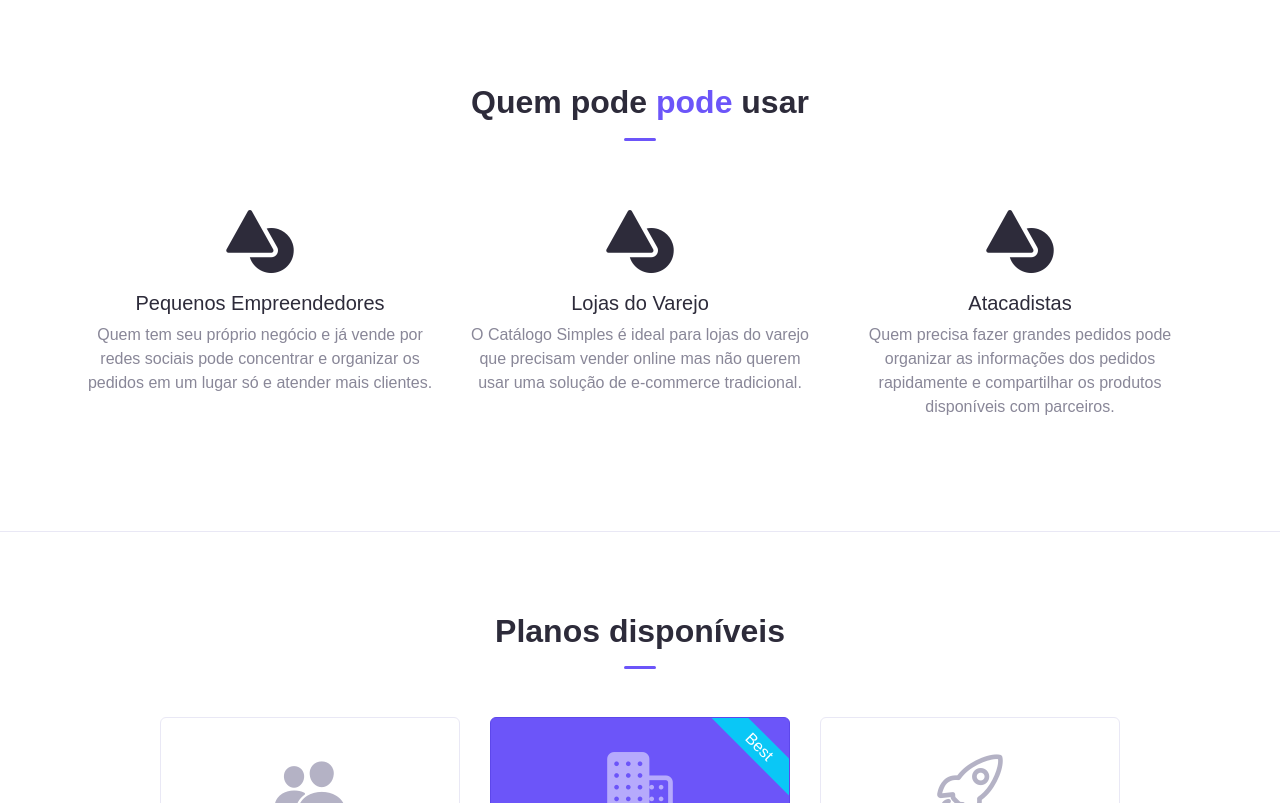
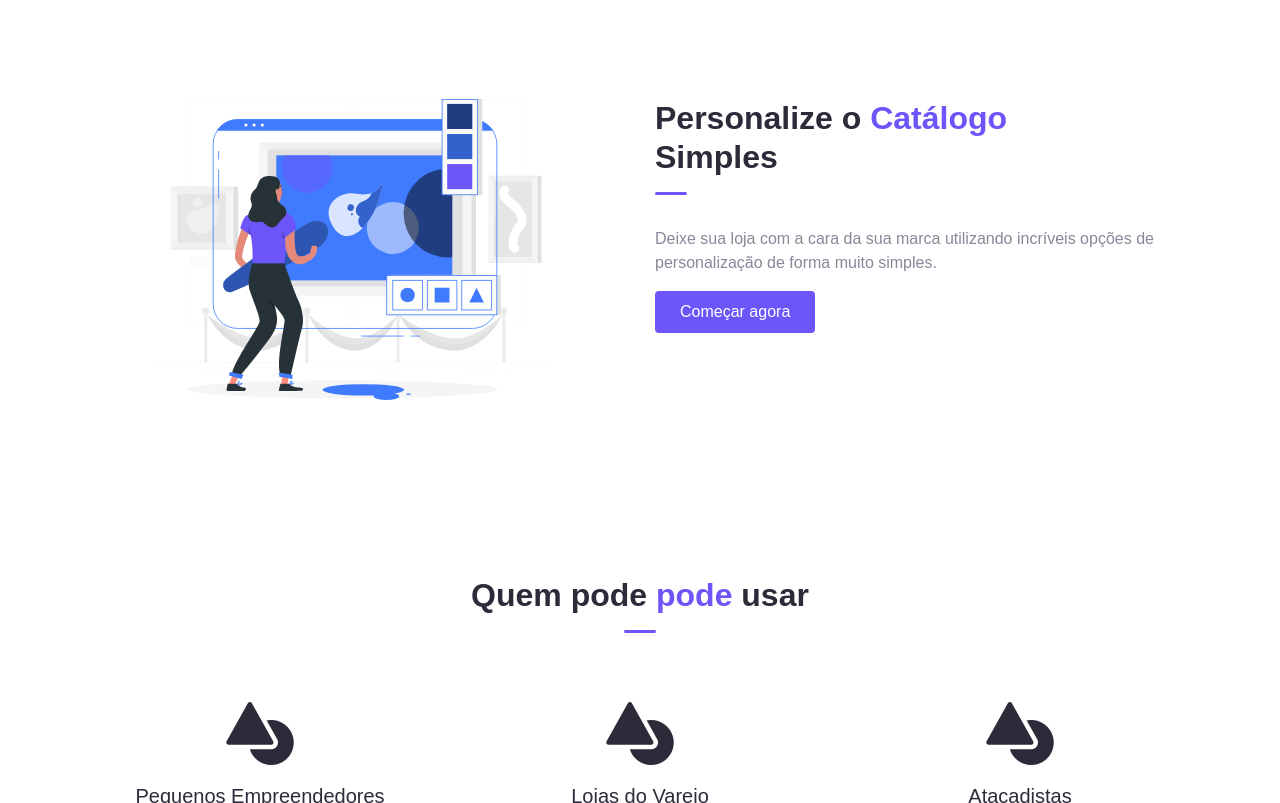
Before and after one commit to rafaeusilvar/page-simple-catalog, a plain HTML site: page page-simple-catalog/index.html in a window 1280 px wide. Shown: the part 1979-2782 px from the top of the page. Drawn offline with Linux system fonts and the light colour scheme; files whose address does not match are found by name.

Commit message:
update img-00

```diff
--- a/page-simple-catalog/index.html
+++ b/page-simple-catalog/index.html
@@ -182,6 +182,28 @@
             <div class="img-place text-center">
               <img src="assets/img/bg_image_9.svg" alt="">
             </div>
+          </div>
+        </div>
+      </div> <!-- .container -->
+    </div> <!-- .page-section -->
+
+    <div class="page-section">
+      <div class="container">
+        <div class="row">
+          <div class="col-lg-6 py-3 wow zoomIn">
+            <div class="img-place text-center">
+              <img src="assets/img/bg_image_10.svg" alt="" style="width: 25rem">
+            </div>
+          </div>
+          <div class="col-lg-6 py-3 wow fadeInRight">
+            <h2 class="title-section">Personalize o <span class="marked">Catálogo </span>Simples</h2>
+            <div class="divider"></div>
+            <p>Deixe sua loja com a cara da sua marca utilizando incríveis opções de personalização de forma muito simples.</p>
+            <!-- <div class="img-place mb-3">
+              <img src="assets/img/testi_image.png" alt="">
+            </div>-->
+            <a href="https://catalogosimples.com.br/login" target="_blank" class="btn btn-primary">Começar agora</a>
+            <!-- <a href="#" class="btn btn-outline border ml-2">Success Stories</a> -->
           </div>
         </div>
       </div> <!-- .container -->
```
Also changed, not shown: page-simple-catalog/assets/img/bg_image_10.svg (added).
